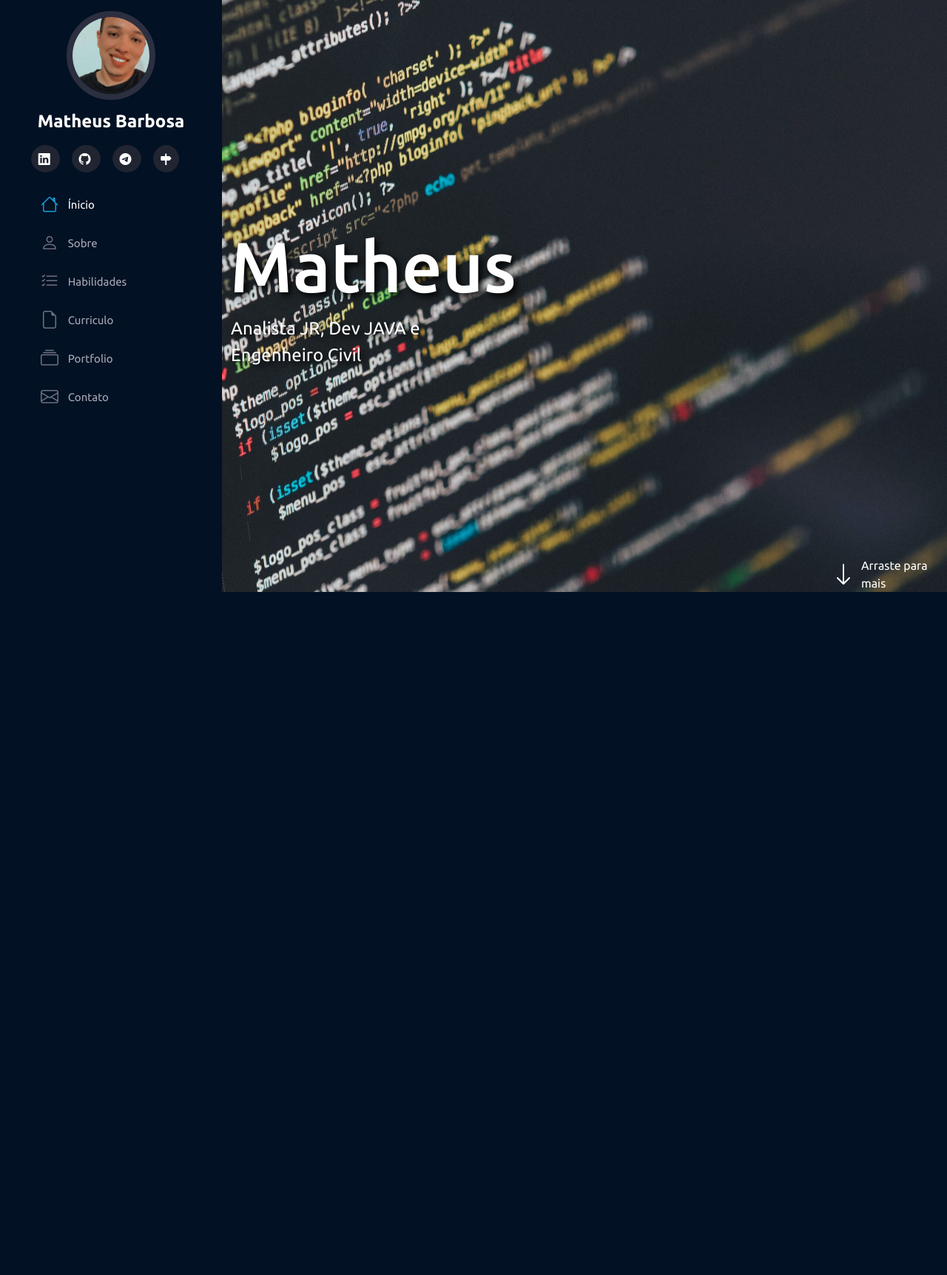
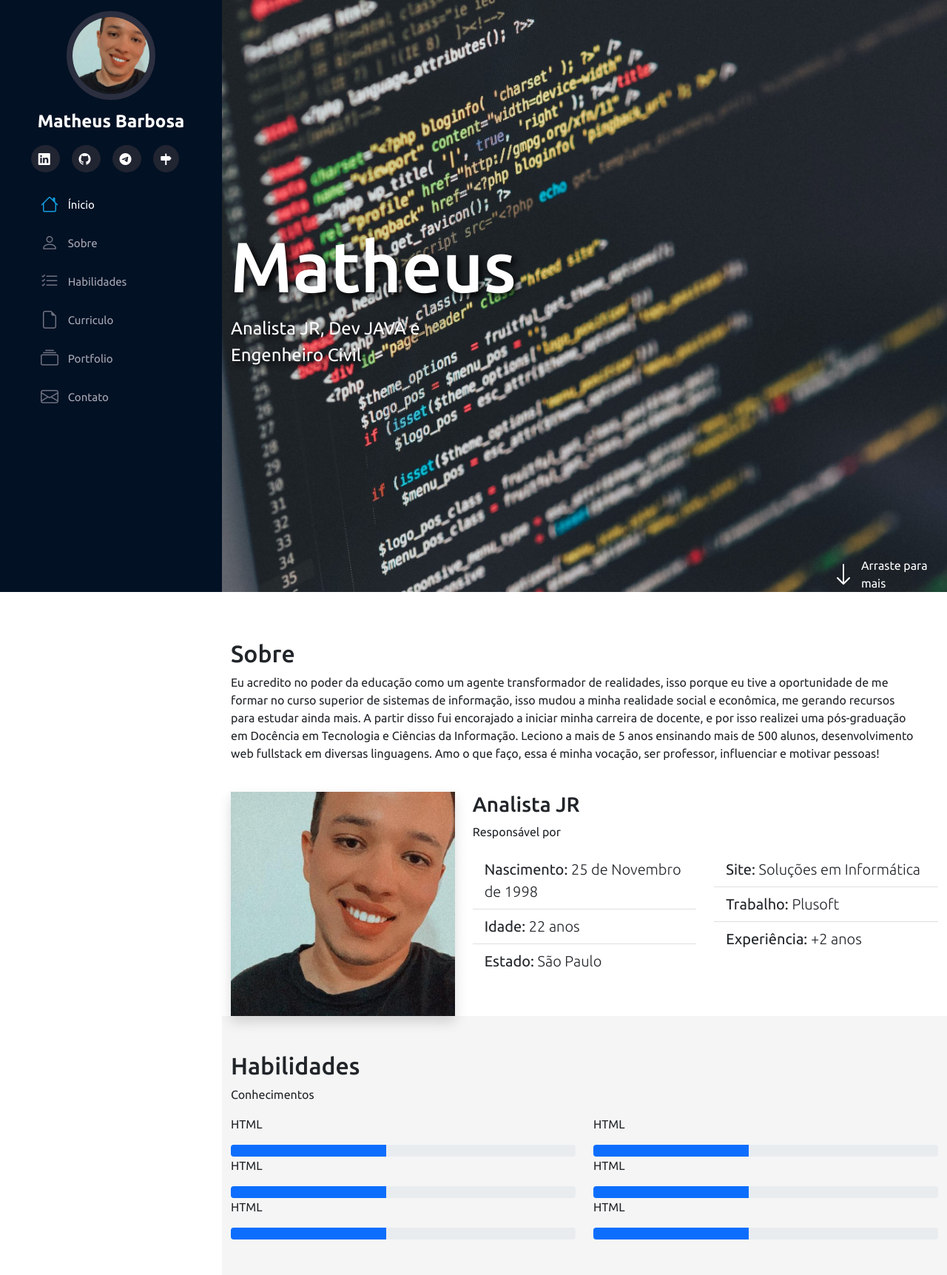
Before and after one commit to Matheus094-tech/Portfolio, a Flask app: page / in a window 1280 px wide. Shown: the whole page at 74% size. Before the commit the page ends 800 px from the top, so only its background shows below. Run offline with Flask 2, Linux system fonts and the light colour scheme; some libraries are stand-ins or nearby versions.

Commit message:
habilidades

```diff
--- a/static/script.js
+++ b/static/script.js
@@ -9,3 +9,16 @@ menuMobile.addEventListener('click', () => {
     : menuMobile.classList.replace("bi-x", "bi-list")
     body.classList.toggle("menu-nav-active")
 })
+
+/* fecha o menu quando selecionar o que quer acessar*/
+
+const navItem = document.querySelectorAll('.nav-item')
+
+navItem.forEach(item => {
+    item.addEventListener("click", () => {
+        if (body.classList.contains("menu-nav-active")) {
+            body.classList.remove("menu-nav-active")
+            menuMobile.classList.replace("bi-x", "bi-list");
+        }
+    })
+})
--- a/static/style.css
+++ b/static/style.css
@@ -167,3 +167,21 @@ i.menu-mobile {
         margin-left: 0;
     }
 }
+
+*::-webkit-scrollbar {
+    width: 10px;
+  }
+
+  *::-webkit-scrollbar-track {
+    width: 12px;
+    box-shadow: inset 0 0 .3rem #00000050;
+    background-color: #fff ;
+  }
+
+  *::-webkit-scrollbar-thumb {
+    background-color: #252c90;
+  }
+
+  .section-bg{
+      background-color: #f5f5f5;
+  }
--- a/templates/index.html
+++ b/templates/index.html
@@ -1,5 +1,6 @@
 <!DOCTYPE html>
 <html lang="ptbr">
+
 <head>
     <meta charset="UTF-8">
     <meta http-equiv="X-UA-Compatible" content="IE=edge">
@@ -10,6 +11,7 @@
     <link rel="icon" type="image/png" href="">
     <title>Matheus Barbosa</title>
 </head>
+
 <body>
 
     <i class="bi bi-list menu-mobile"></i>
@@ -44,10 +46,10 @@
                         Ínicio</a>
                 </li>
                 <li class="nav-item">
-                  <a class="nav-link" href="#"><i class="bi bi-person"></i>Sobre</a>
+                    <a class="nav-link" href="#sobre"><i class="bi bi-person"></i>Sobre</a>
                 </li>
                 <li class="nav-item">
-                  <a class="nav-link" href="#"><i class="bi bi-list-check"></i>Habilidades</a>
+                    <a class="nav-link" href="#habilidades"><i class="bi bi-list-check"></i>Habilidades</a>
                 </li>
                 <li class="nav-item">
                     <a class="nav-link" href="#"><i class="bi bi-file-earmark"></i>Curriculo</a>
@@ -68,17 +70,121 @@
         <section id="inicio" class="row m-0 p-0">
             <div class="col-md-5 d-flex justify-content-center align-items-center flex-column">
                 <h2 class="text-white text-shadow">Matheus</h1>
-                    <span id="subtitle" class="text-white text-shadow" >Analista JR, Dev JAVA e Engenheiro Civil</span>
+                    <span id="subtitle" class="text-white text-shadow">Analista JR, Dev JAVA e Engenheiro Civil</span>
             </div>
 
             <div class="col-md-7 d-flex justify-content-end align-items-end flex-column">
                 <div id="arraste" class="d-flex align-items-center">
                     <i class="bi bi-arrow-down text-white pe-2 fs-2" aria-hidden="true"></i></i>
-                <a href="">Arraste para mais</a>
+                    <a href="#sobre">Arraste para mais</a>
                 </div>
             </div>
         </section>
 
+        <section class="container mt-5" id='sobre'>
+            <div class="row w-100">
+                <div class="col-md-12" data-anime="down">
+                    <h2 class='pt-3'>Sobre</h2>
+                    <p>Eu acredito no poder da educação como um agente transformador de
+                        realidades, isso porque eu tive a oportunidade de me formar no curso superior de sistemas de
+                        informação, isso
+                        mudou a minha realidade social e econômica, me gerando recursos para estudar ainda mais. A
+                        partir
+                        disso fui encorajado a iniciar minha carreira de docente, e por isso realizei uma
+                        pós-graduação em
+                        Docência em Tecnologia e Ciências da Informação. Leciono a mais de 5 anos ensinando mais de
+                        500
+                        alunos, desenvolvimento web fullstack em diversas linguagens. Amo o que faço, essa é minha
+                        vocação,
+                        ser professor, influenciar e motivar pessoas!</p>
+                </div>
+            </div>
+
+            <div class="row mt-4">
+                <div class="col-md-4">
+                    <img class="img-fluid shadow" src="../static/img/perfil.jpg" alt="Matheus">
+                </div>
+                <div class="col-md-8">
+                    <h3>Analista JR</h3>
+                    <p>Responsável por</p>
+
+                    <div class="row">
+                     <div class="col-md-6">
+                        <ul class="list-group list-group-flush fs-5">
+                            <li class="list-group-item">
+                                Nascimento: <span class="fw-lighter">25 de Novembro de 1998</span>
+                            </li>
+                            <li class="list-group-item">
+                                Idade: <span class="fw-lighter">22 anos</span>
+                            </li>
+                            <li class="list-group-item">
+                                Estado: <span class="fw-lighter">São Paulo</span>
+                            </li>
+
+                        </ul>
+                    </div>
+                    <div class="col-md-6">
+                        <ul class="list-group list-group-flush fs-5">
+                            <li class="list-group-item">Site: <a href="https://thicode.netlify.app/" target="_blank"
+                                    class="fw-lighter text-decoration-none link-dark">Soluções em Informática</a></li>
+                            <li class="list-group-item">Trabalho: <a href="https://plusoft.com/"
+                                    target="_blank" class="fw-lighter text-decoration-none link-dark">Plusoft</a></li>
+                            <li class="list-group-item">Experiência: <span class="fw-lighter"> +2
+                                    anos</span></li>
+
+                        </ul>
+                    </div>
+                    </div>
+
+
+
+                </div>
+            </div>
+
+        </section>
+
+        <section class="MT-5 section-bg" id="habilidades">
+
+            <div class="container pb-5">
+                <h2 class="pt-5">Habilidades</h2>
+                <p>Conhecimentos</p>
+
+                <div class="row">
+                    <div class="col-md-6">
+                        <p>HTML</p>
+                        <div class="progress">
+                            <div class="progress-bar" role="progressbar" style="width: 45%;" aria-valuenow="45" aria-valuemin="0" aria-valuemax="100"></div>
+                          </div>
+                          <p>HTML</p>
+                        <div class="progress">
+                            <div class="progress-bar" role="progressbar" style="width: 45%;" aria-valuenow="45" aria-valuemin="0" aria-valuemax="100"></div>
+                          </div>
+                          <p>HTML</p>
+                        <div class="progress">
+                            <div class="progress-bar" role="progressbar" style="width: 45%;" aria-valuenow="45" aria-valuemin="0" aria-valuemax="100"></div>
+                          </div>
+                    </div>
+
+                    <div class="col-md-6">
+                        <p>HTML</p>
+                        <div class="progress">
+                            <div class="progress-bar" role="progressbar" style="width: 45%;" aria-valuenow="45" aria-valuemin="0" aria-valuemax="100"></div>
+                          </div>
+                          <p>HTML</p>
+                        <div class="progress">
+                            <div class="progress-bar" role="progressbar" style="width: 45%;" aria-valuenow="45" aria-valuemin="0" aria-valuemax="100"></div>
+                          </div>
+                          <p>HTML</p>
+                        <div class="progress">
+                            <div class="progress-bar" role="progressbar" style="width: 45%;" aria-valuenow="45" aria-valuemin="0" aria-valuemax="100"></div>
+                          </div>
+                    </div>
+                </div>
+
+            </div>
+
+
+        </section>
 
     </main>
 
@@ -87,4 +193,5 @@
     <script src="../static/bootstrap/js/bootstrap.bundle.min.js"></script>
     <script src="../static/script.js"></script>
 </body>
+
 </html>
```
Lines whose indentation alone changed are shown as unchanged.
